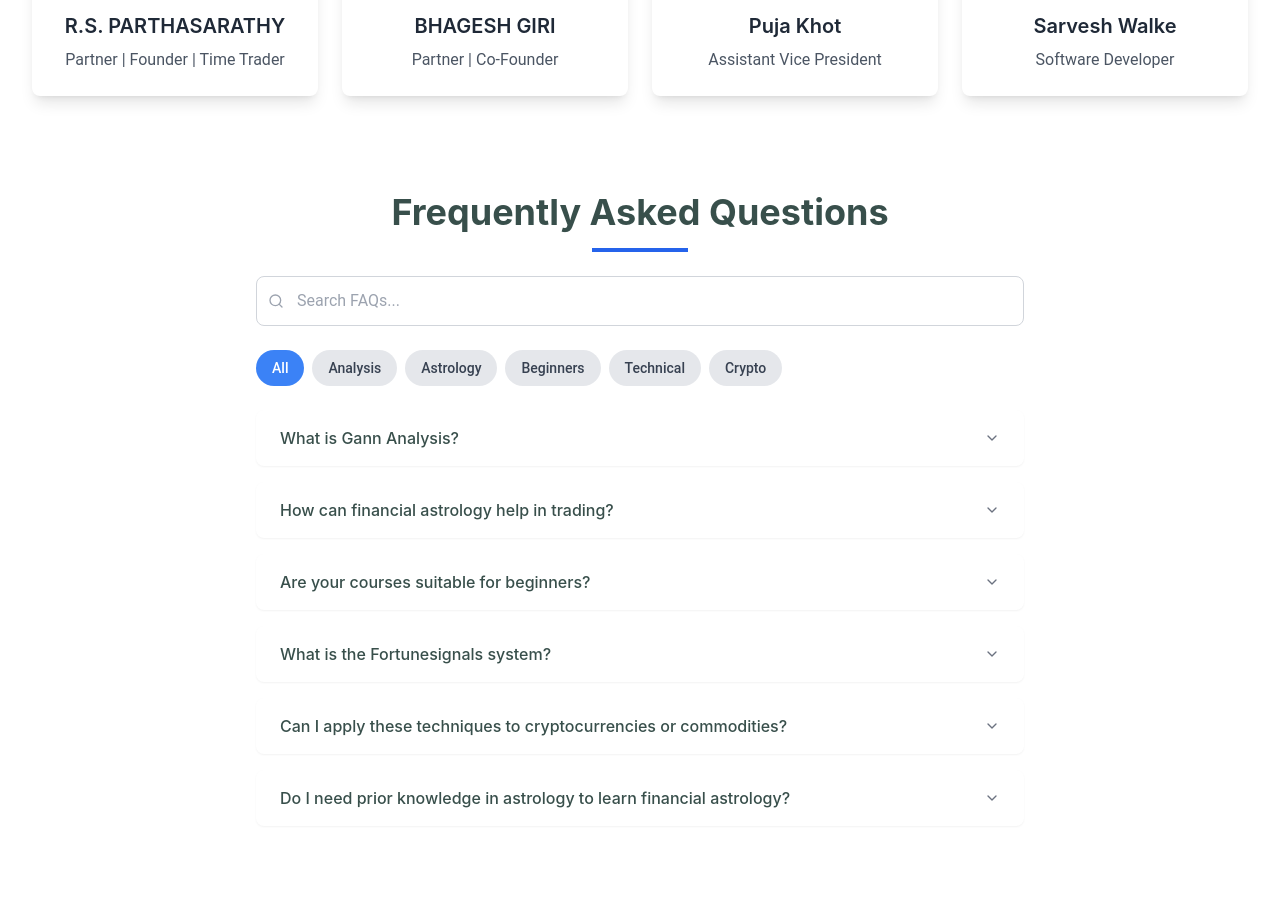
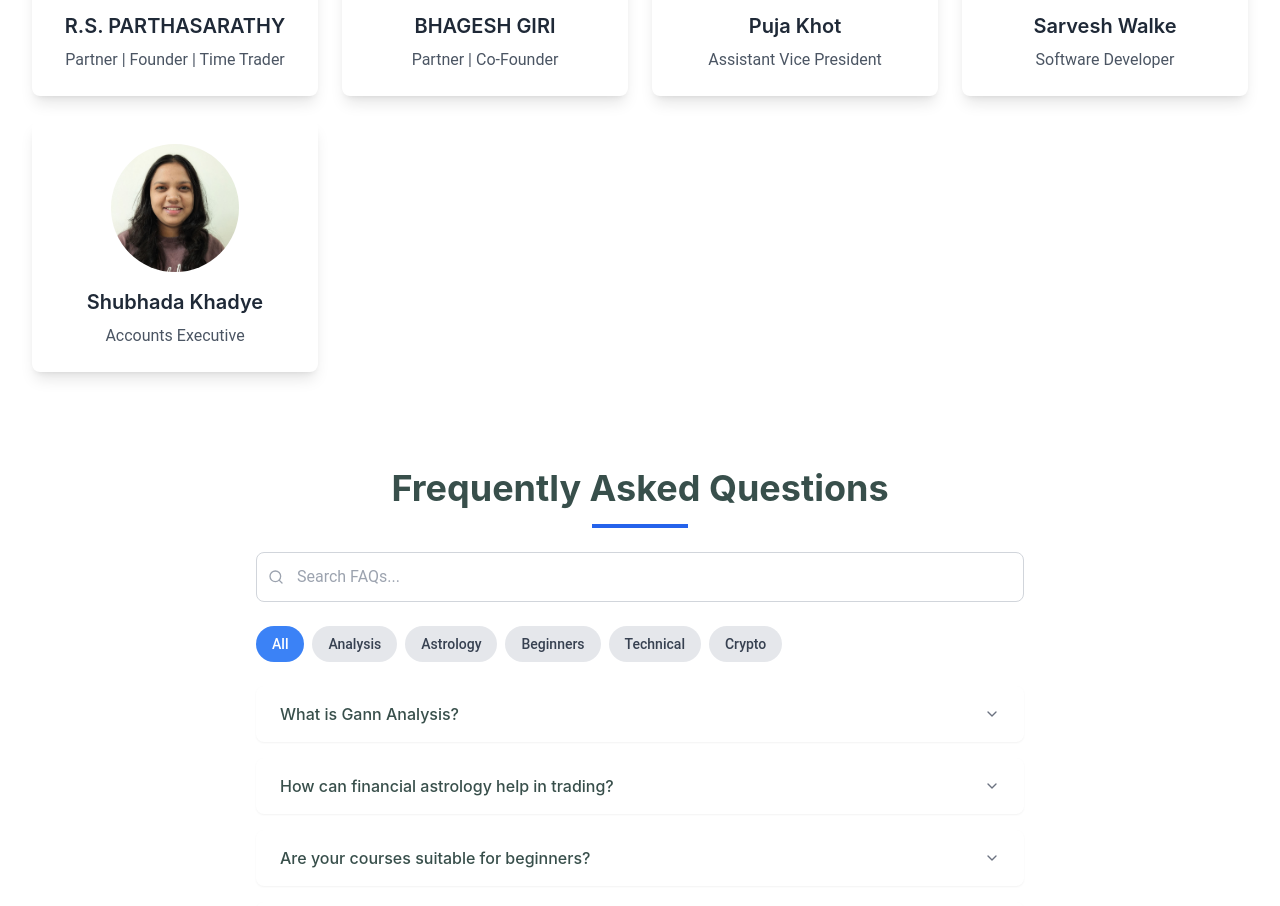
Before and after one commit to Sarvesh-24/FortuneWeb, a React (Create React App) app: page / in a window 1280 px wide. Shown: the part 5560-6466 px from the top of the page. Built offline with nearby package versions, Linux system fonts and the light colour scheme.

Commit message:
added .txt files

```diff
--- a/src/components/Team.js
+++ b/src/components/Team.js
@@ -47,6 +47,19 @@ const Team = () => {
       position: "Software Developer",
       image: '/assets/profile/profile4.webp',
       bio: "Sarvesh Walke is a highly skilled Software Developer with a B.Tech from K J Somaiya Institute of Technology, known for exceptional problem-solving abilities and a strong passion for building efficient, scalable solutions. With expertise in full-stack development and automation, Sarvesh excels at optimizing system performance and leveraging cutting-edge technologies to create robust applications. A quick learner with a keen eye for detail, always eager to tackle complex challenges and drive innovation.",
+      social: {
+        twitter: "https://twitter.com",
+        linkedin: "https://linkedin.com",
+        github: "https://github.com"
+      }
+    },
+
+    {
+      id: 5,
+      name: "Shubhada Khadye",
+      position: "Accounts Executive",
+      image: '/assets/profile/profile5 (2).jpeg',
+      bio: "Shubhada is a creative and business-savvy accounting professional with 5 years of experience, bringing a unique blend of financial expertise and innovative thinking. Proven ability to identify client needs, develop customized solutions, and effectively manage complexity arising in finance resulting in significant revenue growth and customer satisfaction. Possesses a strong understanding of accounting principles and practices, combined with a passion for leveraging financial insights to achieve business objectives.",
       social: {
         twitter: "https://twitter.com",
         linkedin: "https://linkedin.com",
```
Also changed, not shown: public/assets/profile/profile5 (2).jpeg (added).
